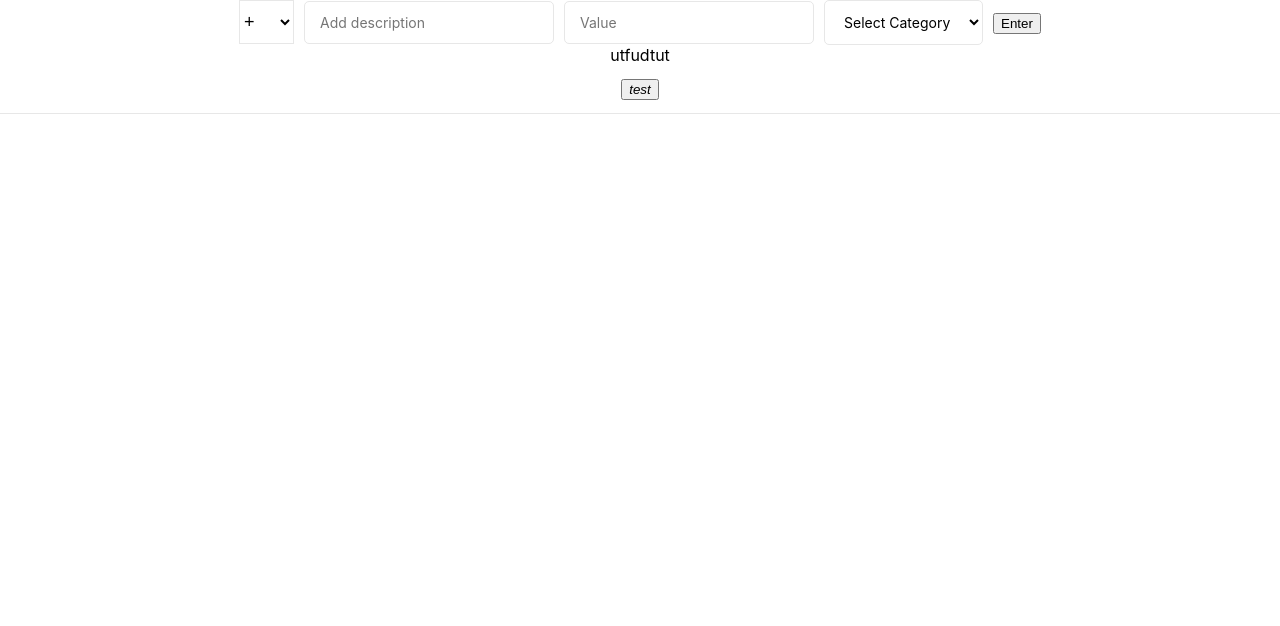
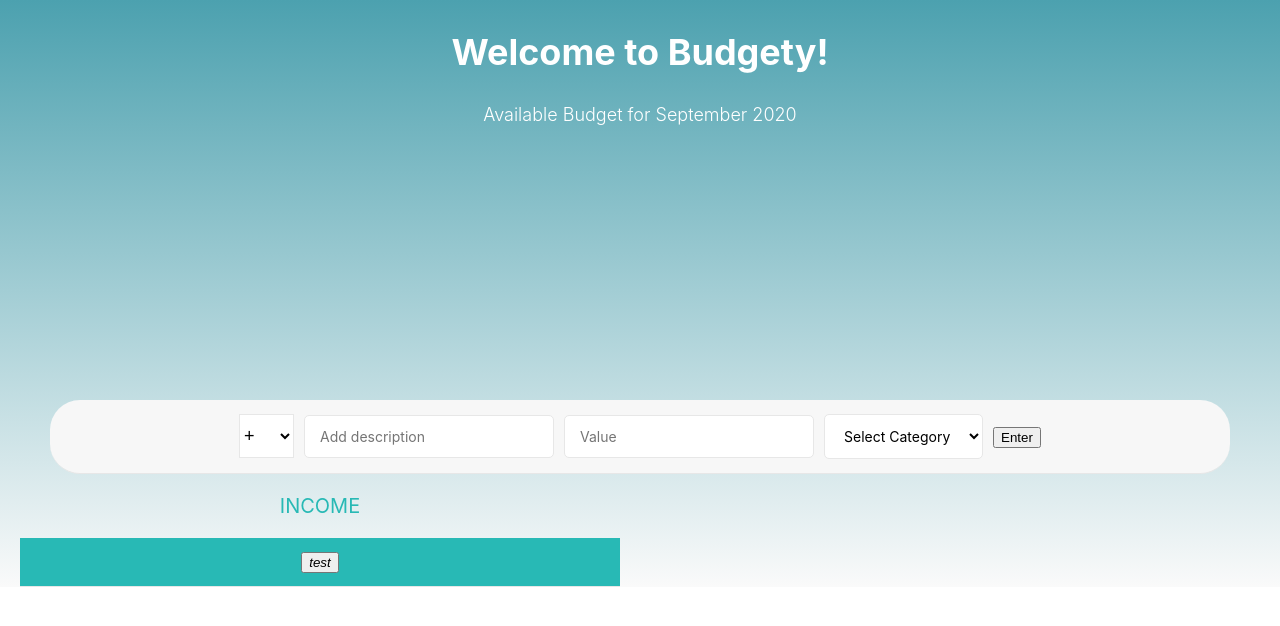
Before and after one commit to alti21/BudgetTrack, a React (Create React App) app in the folder my-app/: page / in a window 1280 px wide. Shown: the top 626 px of the page. Built offline with nearby package versions, Linux system fonts and the light colour scheme.

Commit message:
Adjust CSS

```diff
--- a/my-app/src/App.css
+++ b/my-app/src/App.css
@@ -2,6 +2,7 @@
 @import './components/output/output.css';
 .App {
   text-align: center;
+  background-image: linear-gradient( #4CA1AF,rgb(250, 250, 250));
 }
 
 .clearfix::after {
@@ -9,3 +10,29 @@
   display: table;
   clear: both;
 }
+
+.top {
+  height: 50vh;
+  /* background-image: linear-gradient(#0B486B, #F56217); */
+  background-size: cover;
+  background-position: center;
+  position: relative;
+}
+
+.budget__title {
+  font-size: 18px;
+  text-align: center;
+  margin-bottom: 10px;
+  font-weight: 300;
+  color: #fff;
+}
+
+.budget__title > * {
+  margin-top: 0px;
+  margin-bottom: 0px;
+  padding-top: 30px;
+}
+
+.bottom {
+
+}
--- a/my-app/src/App.js
+++ b/my-app/src/App.js
@@ -1,7 +1,7 @@
 import React, { useState, useReducer } from 'react';
-import logo from './logo.svg';
 import './App.css';
 import BudgetInput from './components/input/BudgetInput';
+import BudgetOutput from './components/output/BudgetOutput';
 import IncomeOutputList from './components/output/IncomeOutputList';
 import IncomeOutput from './components/output/IncomeOutput';
 
@@ -130,7 +130,7 @@ const App = () => {
     <div className="App">
 
       <div className="top">
-
+        <BudgetOutput />
 
       </div>
 
--- a/my-app/src/components/buttons/DeleteButton.js
+++ b/my-app/src/components/buttons/Button.js
@@ -1,6 +1,6 @@
 import React from 'react';
 
-const DeleteButton = () => (
+const Button = () => (
     <>
         <div className="item__delete">
             <button className="item__delete--btn">
@@ -10,4 +10,4 @@ const DeleteButton = () => (
     </>
 )
 
-export default DeleteButton;
+export default Button;
--- a/my-app/src/components/input/BudgetInput.css
+++ b/my-app/src/components/input/BudgetInput.css
@@ -1,3 +1,13 @@
+.add {
+    padding: 14px;
+    border-bottom: 1px solid #e7e7e7;
+    background-color: #f7f7f7;
+    width: 90vw;
+    margin: 0 auto;
+    border-radius: 30px;
+    margin-bottom: 20px;
+}
+
 .add__value, .add__description, .add__category {
     border: 1px solid #e7e7e7;
     background-color: #fff;
--- a/my-app/src/components/input/BudgetInput.js
+++ b/my-app/src/components/input/BudgetInput.js
@@ -4,7 +4,7 @@ import Dropdown from './Dropdown'
 const BudgetInput = ({ descValue, budgetValue, onDescChange, type, onSelectChange, onBudgetSubmit, onValChange }) => {
 
     return (
-        <>
+        <div className="add">
             <Dropdown
                 className="add__type"
                 optionArr={['+','-']}
@@ -31,7 +31,7 @@ const BudgetInput = ({ descValue, budgetValue, onDescChange, type, onSelectChang
                 optionArr={['Select Category','Salary','Business','Travel','Automobile','Food','Entertainment']}
             />
             <button onClick={onBudgetSubmit}>Enter</button>
-        </>
+        </div>
     )
 }
 
--- /dev/null
+++ b/my-app/src/components/misc/Date.js
@@ -0,0 +1,20 @@
+import React from 'react';
+
+const CurrentDate = () => {
+    let current, months, month, year;
+    current = new Date();//store today's date
+
+    months = ['January', 'February', 'March', 'April', 'May', 'June' , 'July', 'August', 'September', 'October', 'November', 'December'];
+    month = current.getMonth();
+
+    year = current.getFullYear();
+
+    return (
+
+    <span>{months[month]} {year}</span>
+
+    )
+}
+
+//months[month] + ' ' + year;
+export default CurrentDate;
--- /dev/null
+++ b/my-app/src/components/misc/title.js
@@ -0,0 +1,15 @@
+import React from 'react';
+import CurrentDate from './Date'
+
+const Title = () => {
+
+
+    return (
+        <div className="budget__title">
+            <h1>Welcome to Budgety!</h1>
+            <p>Available Budget for <CurrentDate /></p>
+        </div>
+    )
+}
+
+export default Title;
--- /dev/null
+++ b/my-app/src/components/output/BudgetOutput.js
@@ -0,0 +1,15 @@
+import React from 'react';
+import BudgetInput from '../input/BudgetInput';
+import Title from '../misc/title';
+
+const BudgetOutput = () => {
+
+    return (
+        <div>
+            <Title />
+
+        </div>
+    )
+}
+
+export default BudgetOutput;
--- a/my-app/src/components/output/IncomeOutput.js
+++ b/my-app/src/components/output/IncomeOutput.js
@@ -23,7 +23,7 @@ const IncomeOutput = ({ desc, type,id, value }) => {
     //id = inc-{id}
         return (
             <>
-                <div className="item clearfix" id={id}>
+                <div className="item clearfix income" id={id}>
                     <div className="item__description">{desc}</div>
                         <ValueOutput
                             type={type}
--- a/my-app/src/components/output/IncomeOutputList.js
+++ b/my-app/src/components/output/IncomeOutputList.js
@@ -5,7 +5,8 @@ import IncomeOutput from './IncomeOutput';
 // list will be list of income objects
 const IncomeOutputList = ({ list }) => {
     return (
-        <div>utfudtut
+        <div className="income__list">
+            <div className="income__list--title">INCOME</div>
             {list.map(item => <IncomeOutput id={item.id} value={item.incomeValue} type={item.budgetType} desc={item.desc}  />)}
         </div>
     )
--- a/my-app/src/components/output/ValueOutput.js
+++ b/my-app/src/components/output/ValueOutput.js
@@ -1,5 +1,5 @@
 import React from 'react';
-import DeleteButton from '../buttons/DeleteButton';
+import Button from '../buttons/Button';
 
 
 
@@ -9,7 +9,7 @@ const ValueOutput = ({type, value}) => {
         <>
             <div className="right clearfix">
                 <div className="item__value">{type} {value}</div>
-                <DeleteButton />
+                <Button />
             </div>
         </>
     )
--- a/my-app/src/components/output/output.css
+++ b/my-app/src/components/output/output.css
@@ -3,11 +3,30 @@
 }
 
 .item {
+
     padding: 13px;
     border-bottom: 1px solid #e7e7e7;
 }
 
 .item__value {
-    float: left;
+    float: right;
     transition: transform 0.3s;
 }
+
+.income {
+    background-color: #28B9B5;
+    color: #fff;
+    margin-left: 20px;
+    margin-right: 20px;
+}
+
+.income__list {
+    width: 50vw;
+
+}
+
+.income__list--title {
+    color:  #28B9B5;
+    font-size: 20px;
+    margin-bottom: 20px;
+}
```
